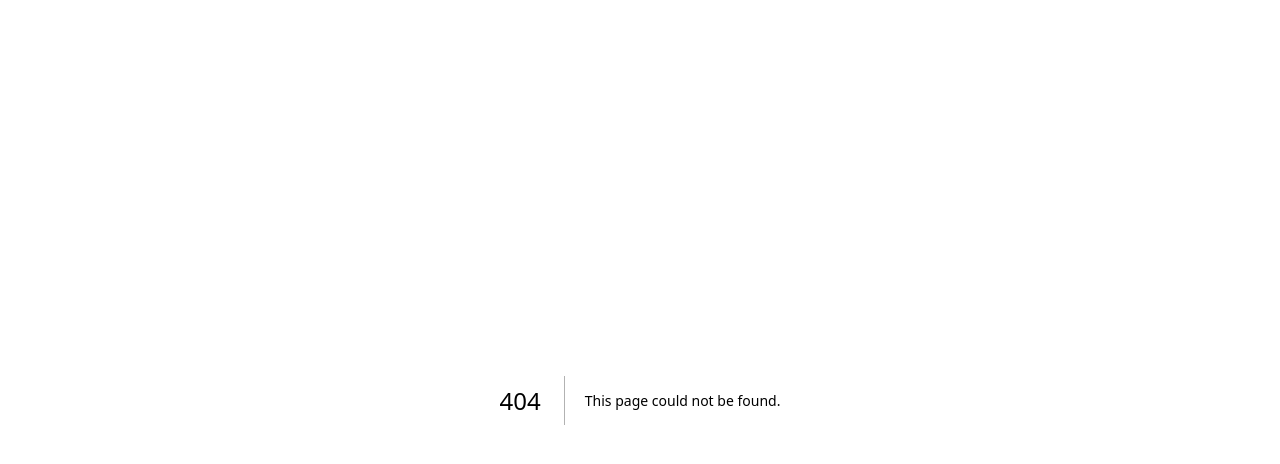
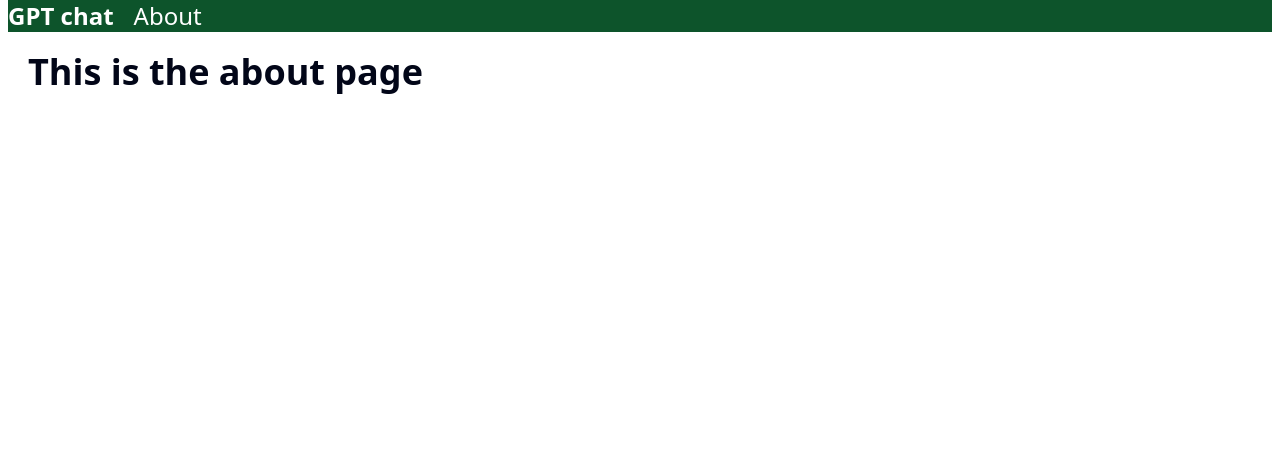
Before and after one commit to mcwachira/Next-Js-ChatGpt-App, a Next.js app: page /about in a window 1280 px wide. Before the commit this address had no page. Shown: the top 464 px of the page. Built offline with nearby package versions, Linux system fonts and the light colour scheme.

Commit message:
made changes to the layout

```diff
--- /dev/null
+++ b/src/app/about/page.tsx
@@ -0,0 +1,7 @@
+export default function About() {
+    return (
+      <main className="p-5">
+        <h1 className="text-4xl font-bold">This is the about page</h1>
+      </main>
+    );
+  }
--- a/src/app/layout.tsx
+++ b/src/app/layout.tsx
@@ -1,6 +1,7 @@
 import type { Metadata } from "next";
 import { Geist, Geist_Mono } from "next/font/google";
 import "./globals.css";
+import Link from "next/link";
 
 const geistSans = Geist({
   variable: "--font-geist-sans",
@@ -25,9 +26,23 @@ export default function RootLayout({
   return (
     <html lang="en">
       <body
-        className={`${geistSans.variable} ${geistMono.variable} antialiased`}
+        className={`${geistSans.variable} ${geistMono.variable} antialiased px-2 mdLpx-5`}
       >
-        {children}
+   <header className="text-white font-bold bg-green-900 text-2xl">
+       <div className="flex flex-grow">
+           <Link href="/">GPT chat</Link>
+           <Link href="/about" className="ml-5 font-light">
+               About
+           </Link>
+       </div>
+   </header>
+
+   <div className="flex flex col md:flex-row">
+       <div className="flex-grow">
+           {children}
+       </div>
+   </div>
+
       </body>
     </html>
   );
```
